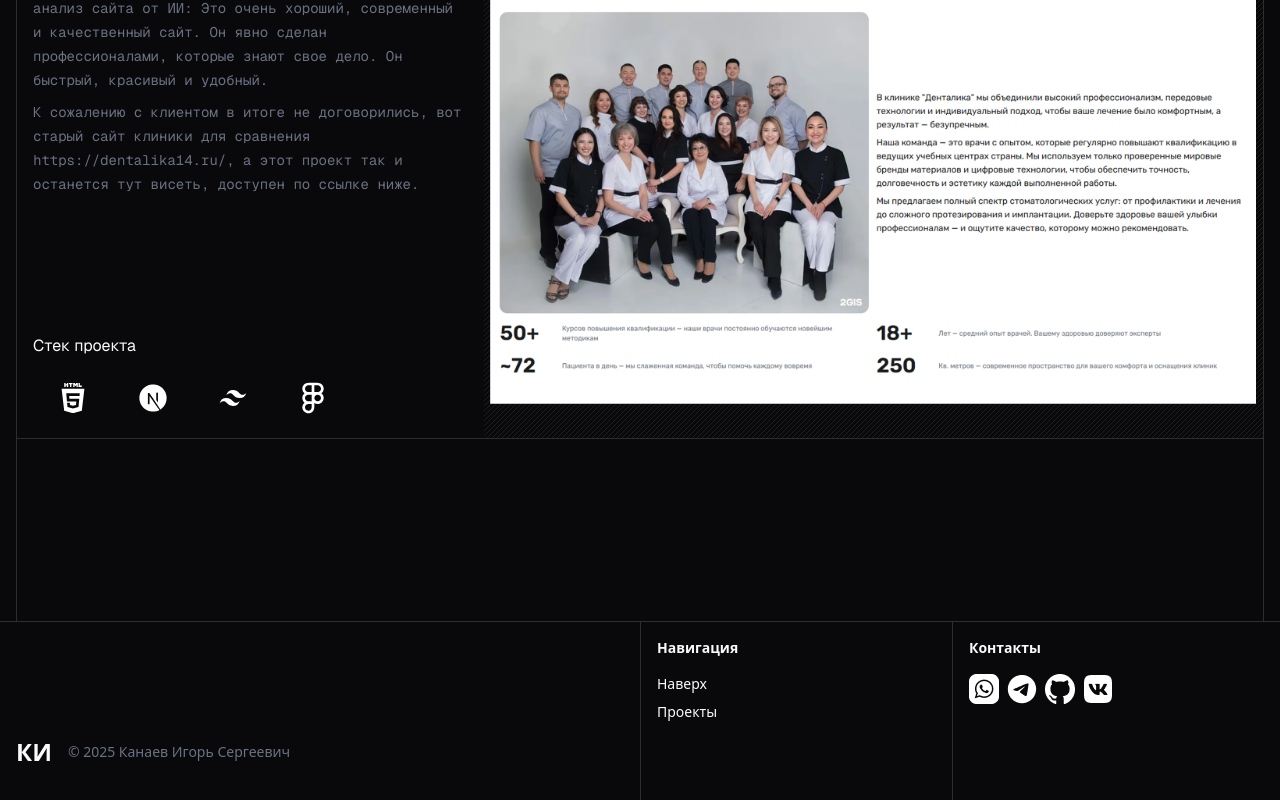
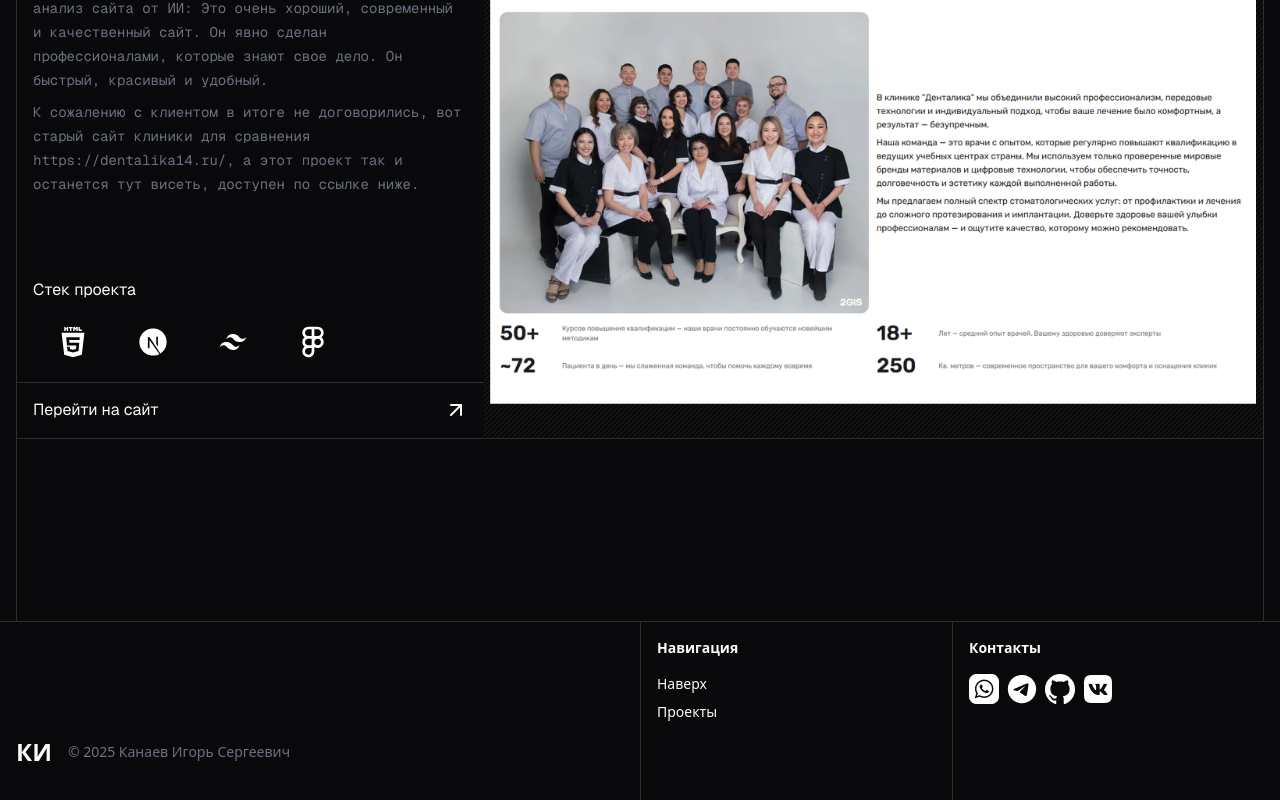
Before and after one commit to Igorlight/portfolio2025, a Next.js app: page / in a window 1280 px wide. Shown: the part 2525-3325 px from the top of the page. Built offline with nearby package versions, Linux system fonts and the light colour scheme.

Commit message:
добавление ссылки для Денталика

```diff
--- a/src/app/data/projectsData.ts
+++ b/src/app/data/projectsData.ts
@@ -12,6 +12,7 @@ export const projectsData = [
       { name: "Figma", img: "/tech/figma.svg", alt: "figma icon" },
     ],
     image: "/projects/dentalika.png",
+    link: "https://dentalika-navy.vercel.app/",
   },
   {
     id: 6,
```
